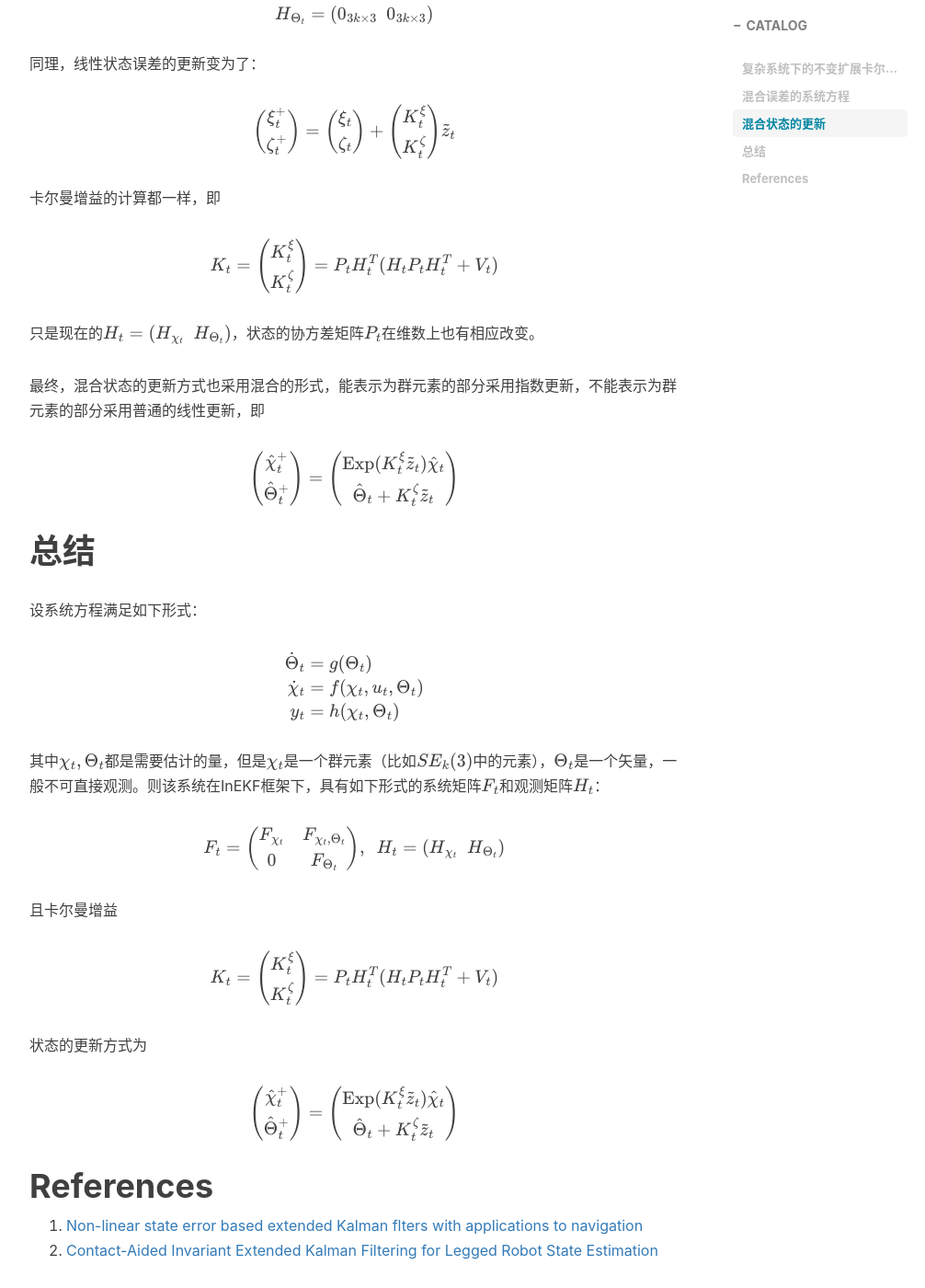
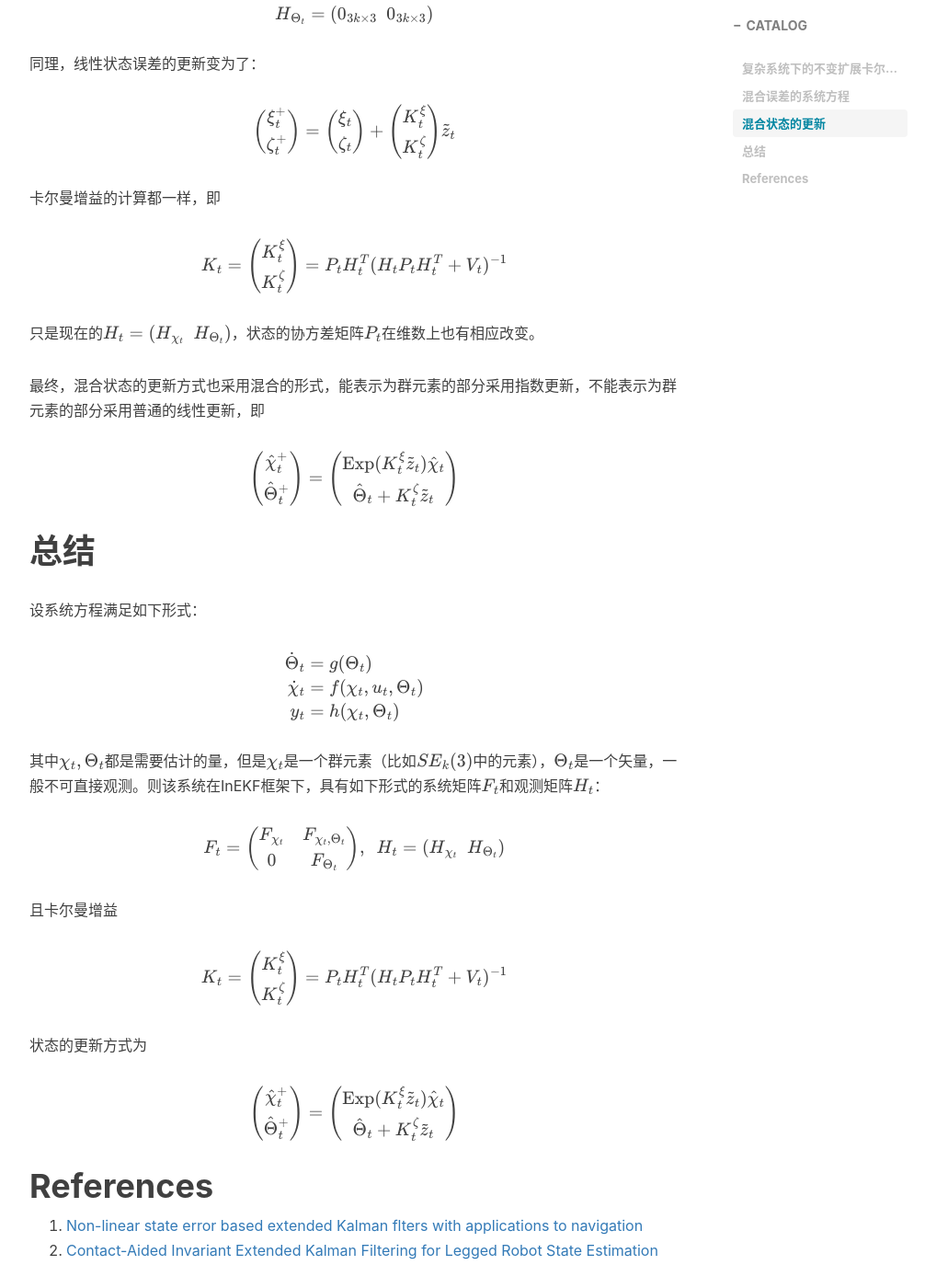
Before and after one commit to aipiano/aipiano.github.io, a Jekyll site: the page built from _posts/2019-04-28-不变扩展卡尔曼滤波3.md, in a window 1280 px wide and 1400 px high, scrolled down 4643 px. Shown: the whole window at 92% size, without its empty margins (233-1239 px from the left). Built offline with Jekyll 4.4.1, drawn with Linux system fonts in a browser that asks for light colours; nearby versions of some CDN libraries; formulas are drawn with MathJax 3; comment, search, counter and statistics services are not loaded.

Commit message:
Fix some type error in posts.

```diff
--- a/_posts/2019-04-28-不变扩展卡尔曼滤波3.md
+++ b/_posts/2019-04-28-不变扩展卡尔曼滤波3.md
@@ -309,7 +309,7 @@ K_t=
 \begin{pmatrix}
 K_t^\xi \\
 K_t^\zeta
-\end{pmatrix}=P_tH_t^T(H_tP_tH_t^T+V_t)
+\end{pmatrix}=P_tH_t^T(H_tP_tH_t^T+V_t)^{-1}
 $$
 
 只是现在的$$H_t=(H_{\chi_t}\ \ H_{\Theta_t})$$，状态的协方差矩阵$$P_t$$在维数上也有相应改变。
@@ -358,7 +358,7 @@ K_t=
 \begin{pmatrix}
 K_t^\xi \\
 K_t^\zeta
-\end{pmatrix}=P_tH_t^T(H_tP_tH_t^T+V_t)
+\end{pmatrix}=P_tH_t^T(H_tP_tH_t^T+V_t)^{-1}
 $$
 
 
```
Also changed, not shown: _posts/2019-03-23-不变扩展卡尔曼滤波2.md (+5 -2 lines).
